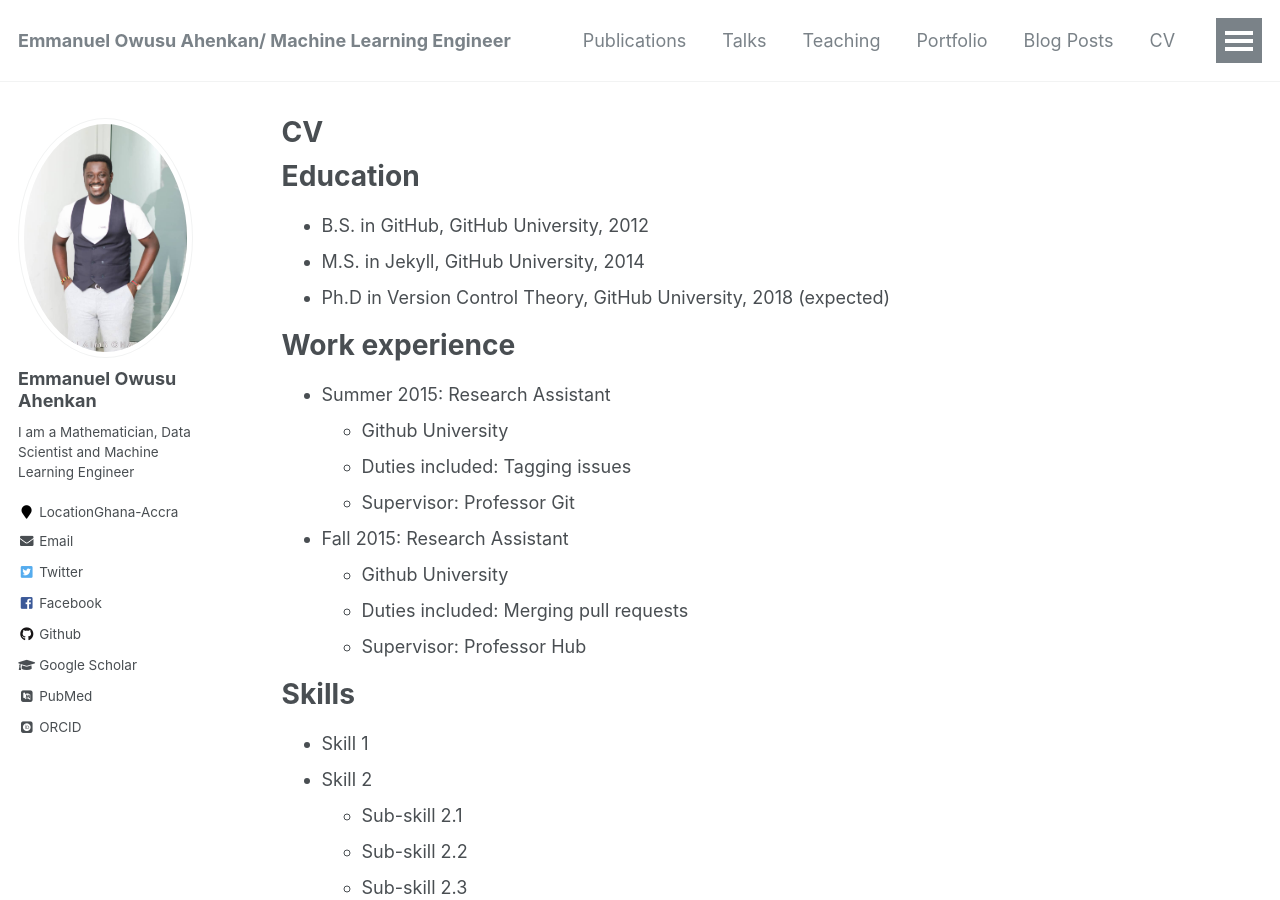
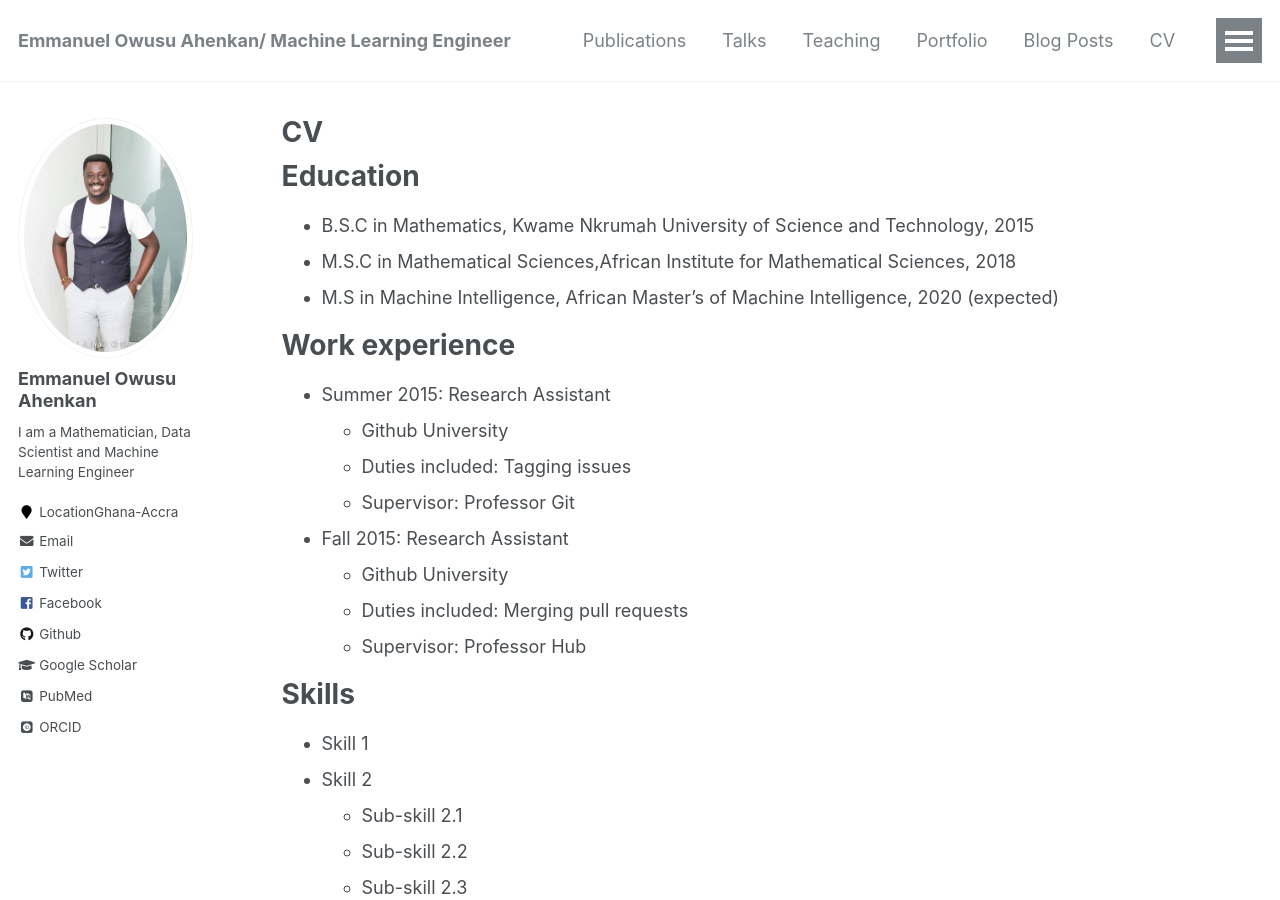
Before and after one commit to EmmanuelOwusu/EmmanuelOwusu.github.io, a Jekyll site: the page built from _pages/cv.md, in a window 1280 px wide and 900 px high. Built offline with Jekyll 4.4.1, drawn with Linux system fonts in a browser that asks for light colours; some web fonts are replaced.

Commit message:
education first edit
education first edit

```diff
--- a/_pages/cv.md
+++ b/_pages/cv.md
@@ -11,9 +11,9 @@ redirect_from:
 
 Education
 ======
-* B.S. in GitHub, GitHub University, 2012
-* M.S. in Jekyll, GitHub University, 2014
-* Ph.D in Version Control Theory, GitHub University, 2018 (expected)
+* B.S.C in Mathematics, Kwame Nkrumah University of Science and Technology, 2015
+* M.S.C in Mathematical Sciences,African Institute for Mathematical Sciences, 2018
+* M.S   in Machine Intelligence, African Master's of Machine Intelligence, 2020 (expected)
 
 Work experience
 ======
```
